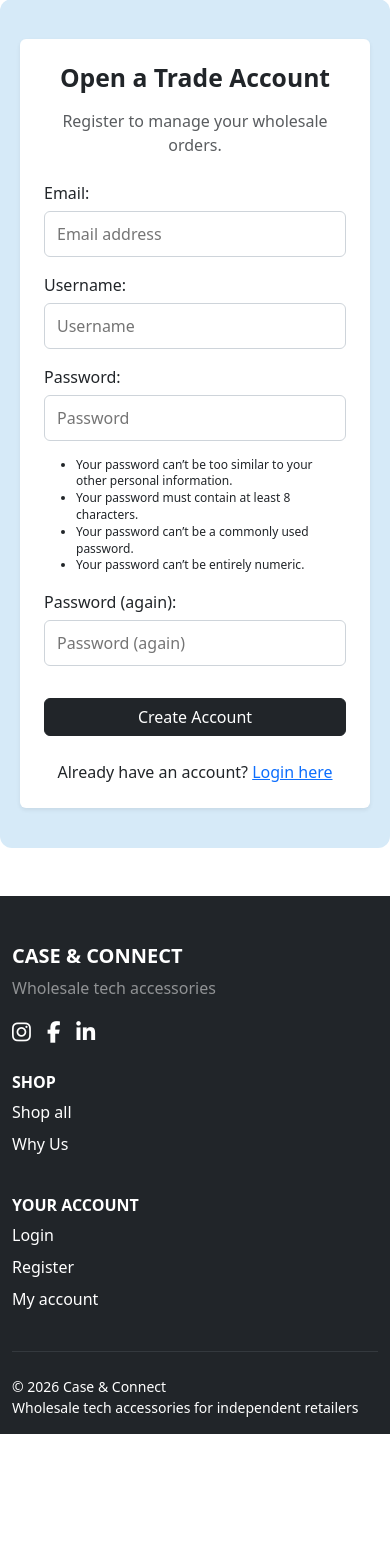
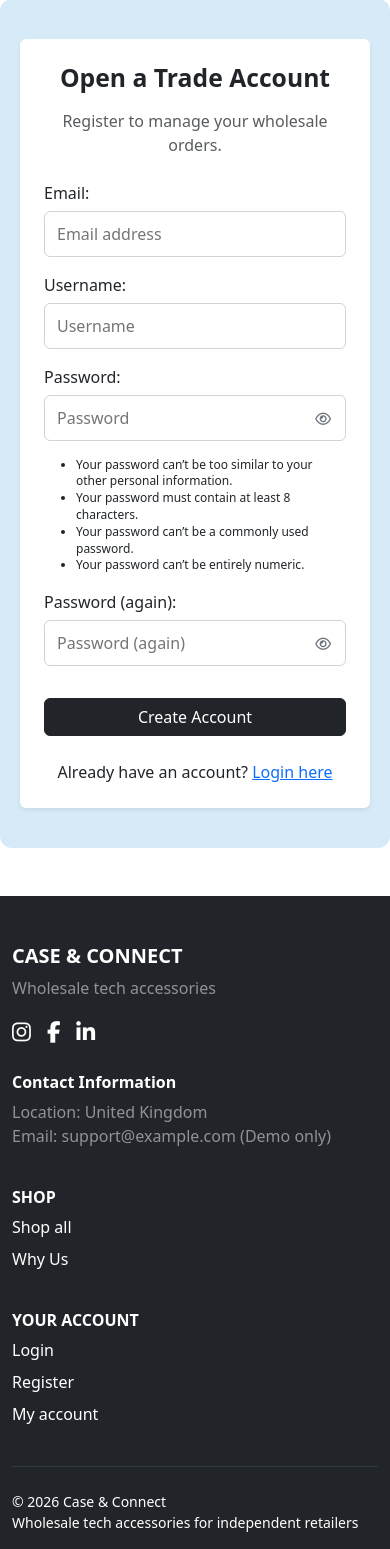
Before and after one commit to tadavis25/case-and-connect-wholesalers, a Django app: page /accounts/signup/ in a window 390 px wide. Shown: the part 121-1670 px from the top of the page. Before the commit the page ends 1555 px from the top, so only its background shows below. Run offline with Django 5.2, Linux system fonts and the light colour scheme; parts of the project's set-up code (start-up, migrations or seed data) failed here and were passed over.

Commit message:
Improve responsive layouts and account pages

```diff
--- a/bag/templates/bag/bag.html
+++ b/bag/templates/bag/bag.html
@@ -8,13 +8,13 @@
     {% for item in bag_items %}
     <div class="card shopping-bag-card shadow-sm border-0 rounded-3 p-4 mb-4">
         <div class="row align-items-center">
-            <div class="col-md-3">
+            <div class="col-lg-3">
                 {% if item.product.image %}
                 <img src="{{ item.product.image.url }}" alt="{{ item.product.name }}" class="img-fluid rounded mb-3"
                     style="max-width: 180px;">
                 {% endif %}
             </div>
-            <div class="col-md-9">
+            <div class="col-lg-9">
                 <h3>{{ item.product.name }}</h3>
                 <p>Price: £{{ item.product.price }}</p>
                 <form method="POST" action="{% url 'update_bag' item.product.id %}">
--- a/checkout/templates/checkout/checkout.html
+++ b/checkout/templates/checkout/checkout.html
@@ -10,7 +10,7 @@
     </div>
 
     <div class="row g-4">
-        <div class="col-md-8">
+        <div class="col-lg-8">
             <div class="checkout-card">
 
                 <form method="POST" id="payment-form" action="#payment-section">
@@ -101,7 +101,7 @@
             </div>
         </div>
 
-        <div class="col-md-4 checkout-card">
+        <div class="col-lg-4 checkout-card">
             <h2 class="h4 mb-3">Order Summary</h2>
 
             {% if bag_items %}
--- a/checkout/templates/checkout/checkout_success.html
+++ b/checkout/templates/checkout/checkout_success.html
@@ -3,7 +3,7 @@
 {% block content %}
 <div class="container my-5 text-center checkout-page">
     <div class="checkout-card">
-        <h1>Payment Status</h1>
+        <h1>Payment Confirmed</h1>
 
         {% if payment_confirmed %}
         <p class="text-dark">
--- a/home/static/css/style.css
+++ b/home/static/css/style.css
@@ -343,6 +343,9 @@
         font-size: 12px;
         line-height: 1.4;
     }
+    .hero-section {
+        padding: 30px 20px;
+    }
 }
 
 /* Product Details Page */
@@ -356,3 +359,48 @@
 .shopping-bag-card {
     background-color: #D6EAF8;
 }
+
+/* Footer social media icon hover effect */
+footer .fa-brands {
+    transition: color 0.3s ease;
+}
+
+footer a:hover .fa-brands {
+    color: #0d6efd;
+}
+
+/* Mobile hero illustration adjustments */
+@media (max-width: 576px) {
+    .product-charger {
+        left: 0;
+        bottom: 15%;
+    }
+    .product-grip {
+        right: 0;
+        bottom: 10%;
+    }
+    .product-stage {
+        min-height: 280px;
+    }
+}
+
+/* Password visibility toggle */
+.password-wrapper {
+    position: relative;
+}
+
+.password-wrapper input {
+    width: 100%;
+    padding-right: 45px;
+}
+
+.password-wrapper button {
+    position: absolute;
+    right: 10px;
+    top: 50%;
+    transform: translateY(-50%);
+    border: none;
+    background: transparent;
+    padding: 5px;
+    cursor: pointer;
+}
--- a/home/templates/home/index.html
+++ b/home/templates/home/index.html
@@ -10,7 +10,7 @@ Home | Case & Connect Wholesalers
     <div class="row">
 
         <!-- Left Hero Box -->
-        <div class="col-lg-6 mb-4">
+        <div class="col-lg-6 mb-5 mb-lg-4">
             <div class="hero-section h-100">
                 <p class="text-uppercase">
                     Built for independent retailers
--- a/templates/account/signup.html
+++ b/templates/account/signup.html
@@ -1,4 +1,3 @@
-
 {% extends "base.html" %}
 
 {% block title %}Register | Case & Connect{% endblock %}
@@ -20,13 +19,10 @@
                     {{ form.as_p }}
 
                     {% if redirect_field_value %}
-                    <input type="hidden"
-                           name="{{ redirect_field_name }}"
-                           value="{{ redirect_field_value }}">
+                    <input type="hidden" name="{{ redirect_field_name }}" value="{{ redirect_field_value }}">
                     {% endif %}
 
-                    <button type="submit"
-                            class="btn btn-dark w-100 mt-3">
+                    <button type="submit" class="btn btn-dark w-100 mt-3">
                         Create Account
                     </button>
                 </form>
@@ -41,4 +37,28 @@
         </div>
     </div>
 </div>
+
+<script>
+    document.querySelectorAll('input[type="password"]').forEach(function (input) {
+        const button = document.createElement('button');
+        button.type = 'button';
+        button.innerHTML = '<i class="fa-regular fa-eye"></i>';
+        button.className = 'btn btn-sm btn-outline-secondary ms-2';
+
+        button.addEventListener('click', function () {
+            const showing = input.type === 'text';
+            input.type = showing ? 'password' : 'text';
+            button.innerHTML = showing
+                ? '<i class="fa-regular fa-eye"></i>'
+                : '<i class="fa-regular fa-eye-slash"></i>';
+        });
+
+        const wrapper = document.createElement('div');
+        wrapper.className = 'password-wrapper';
+
+        input.parentNode.insertBefore(wrapper, input);
+        wrapper.appendChild(input);
+        wrapper.appendChild(button);
+    });
+</script>
 {% endblock %}
--- a/templates/base.html
+++ b/templates/base.html
@@ -128,7 +128,12 @@
                             <i class="fa-brands fa-linkedin-in"></i>
                         </a>
                     </div>
-
+                    <!-- Contact Information -->
+                    <h6 class="fw-bold mt-4">Contact Information</h6>
+                    <p class="text-white-50">
+                        Location: United Kingdom<br>
+                        Email: support@example.com (Demo only)
+                    </p>
                 </div>
 
                 <!-- Shop Links -->
```
Also changed, not shown: templates/account/login.html (+24 -0 lines), README.md.
